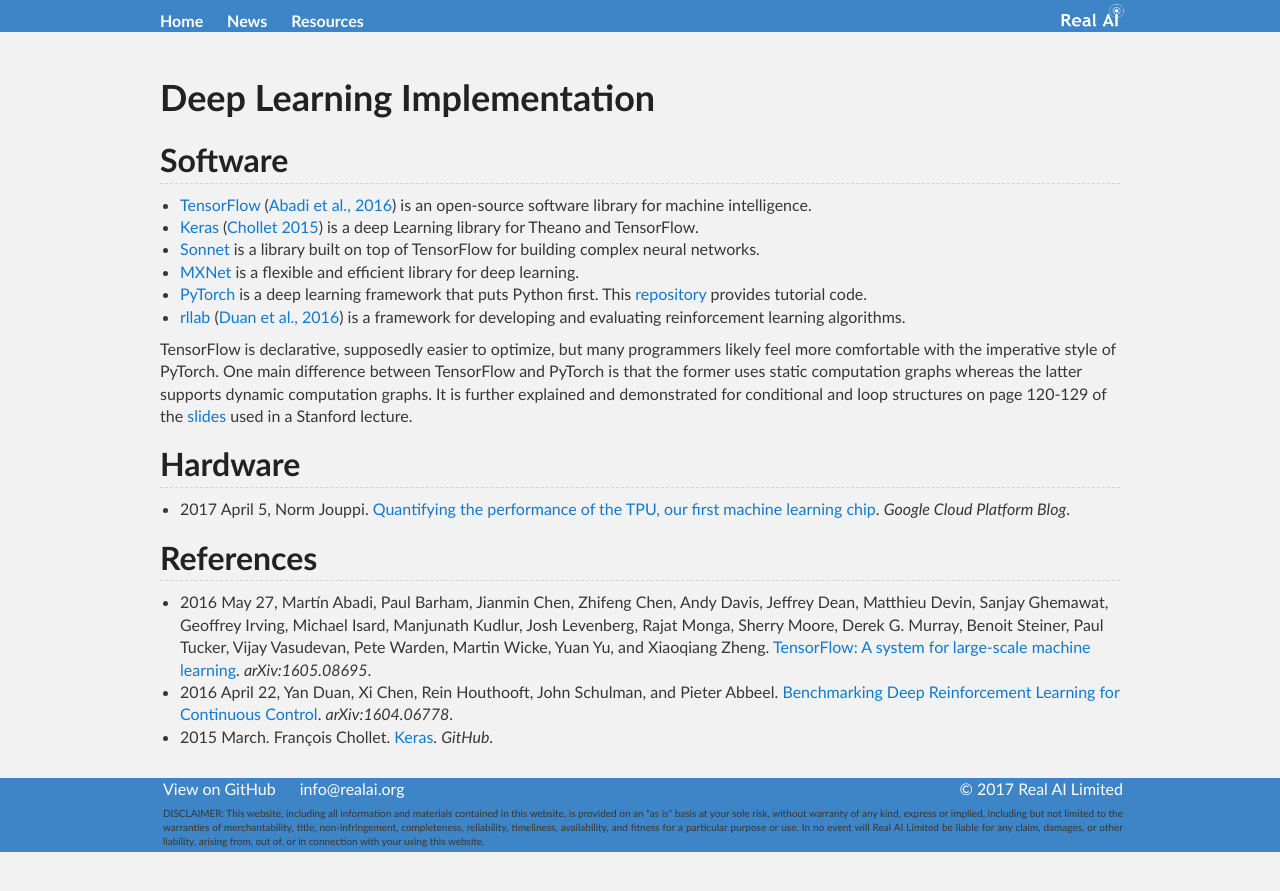
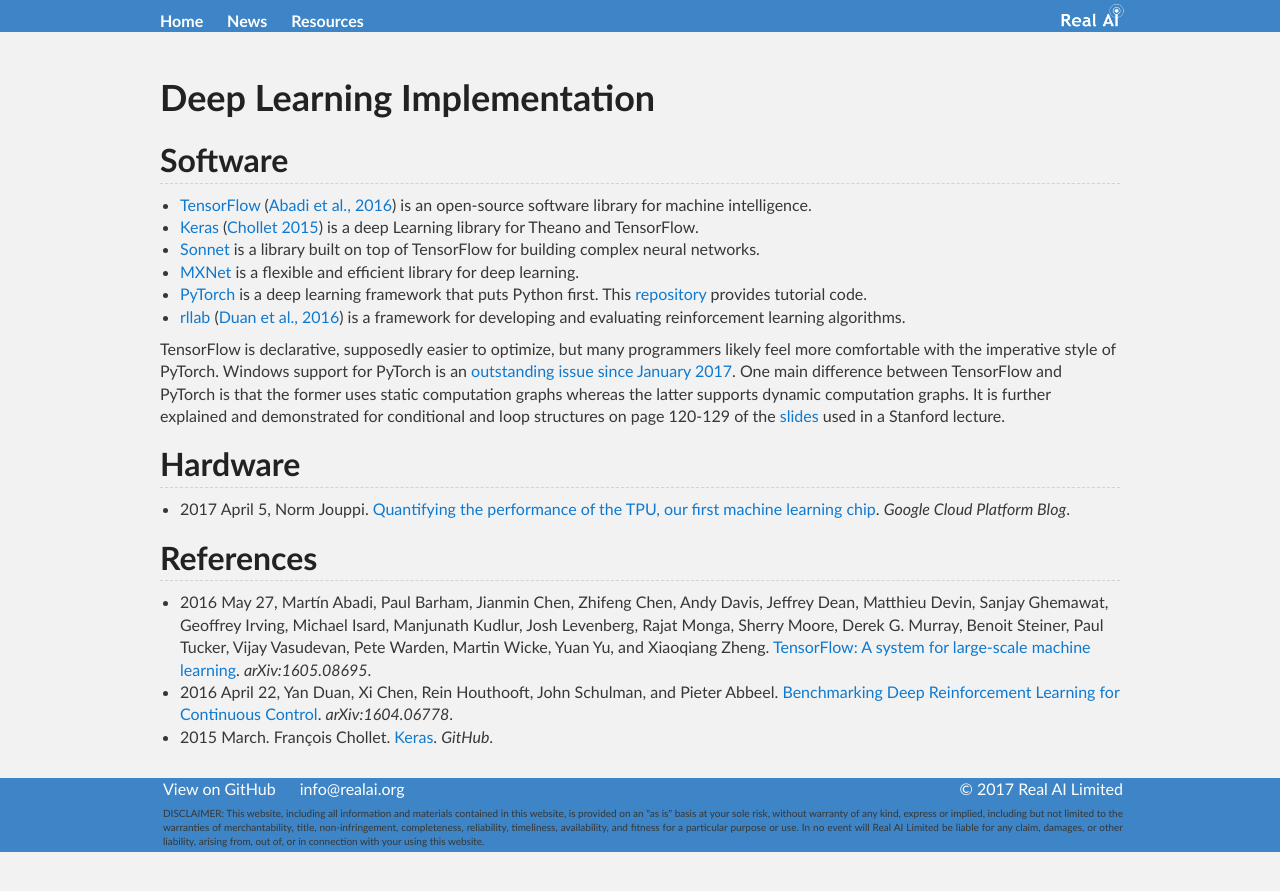
Before and after one commit to Tonywuhk/realai.org, a Jekyll site: the page built from deep-learning-implementation.md, in a window 1280 px wide. Shown: the top 891 px of the page. Built offline with Jekyll 4.4.1, drawn with Linux system fonts in a browser that asks for light colours; our own code applies the rules of GitHub Pages for plain Markdown files; comment, search, counter and statistics services are not loaded; the repository's description, which GitHub fills in, is left out.

Commit message:
Create deep-learning-implementation.md

```diff
--- a/deep-learning-implementation.md
+++ b/deep-learning-implementation.md
@@ -13,7 +13,7 @@
 * [PyTorch](http://pytorch.org/) is a deep learning framework that puts Python first. This [repository](https://github.com/yunjey/pytorch-tutorial) provides tutorial code.
 * [rllab](https://github.com/openai/rllab) ([Duan et al., 2016](https://arxiv.org/abs/1604.06778)) is a framework for developing and evaluating reinforcement learning algorithms.
 
-TensorFlow is declarative, supposedly easier to optimize, but many programmers likely feel more comfortable with the imperative style of PyTorch. One main difference between TensorFlow and PyTorch is that the former uses static computation graphs whereas the latter supports dynamic computation graphs. It is further explained and demonstrated for conditional and loop structures on page 120-129 of the [slides](http://cs231n.stanford.edu/slides/2017/cs231n_2017_lecture8.pdf) used in a Stanford lecture.
+TensorFlow is declarative, supposedly easier to optimize, but many programmers likely feel more comfortable with the imperative style of PyTorch. Windows support for PyTorch is an [outstanding issue since January 2017](https://github.com/pytorch/pytorch/issues/494). One main difference between TensorFlow and PyTorch is that the former uses static computation graphs whereas the latter supports dynamic computation graphs. It is further explained and demonstrated for conditional and loop structures on page 120-129 of the [slides](http://cs231n.stanford.edu/slides/2017/cs231n_2017_lecture8.pdf) used in a Stanford lecture.
 
 ## Hardware
 
```
